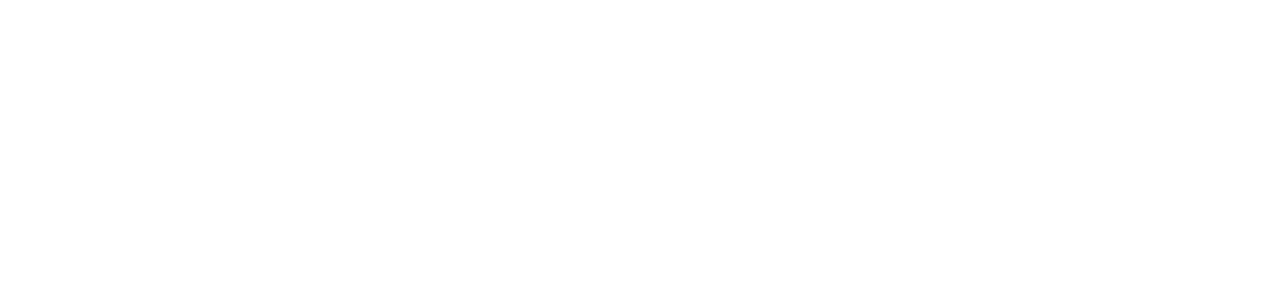
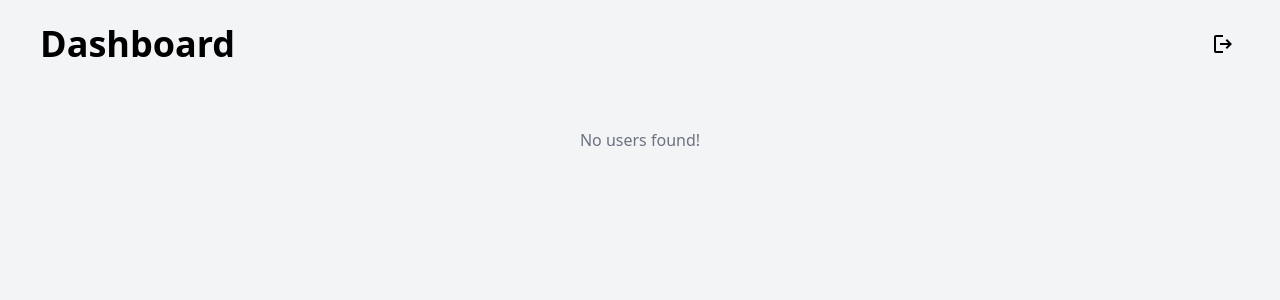
Before and after one commit to shariq-gazdar/ecommerce-app, a React (Vite) app: page /dashboard in a window 1280 px wide. Before the commit this address had no page. Shown: the top 300 px of the page. Built offline with nearby package versions, Linux system fonts and the light colour scheme; sample sign-in values are in the browser's storage.

Commit message:
admin panel add!!!!

```diff
--- a/src/App.jsx
+++ b/src/App.jsx
@@ -13,6 +13,7 @@ import Hero from "./assets/HeroBanner.png";
 import Login from "./components/Login";
 import Profile from "./components/Profile";
 import Support from "./components/Support";
+import Dashboard from "./components/Dashboard";
 
 function App() {
   const [user, setUser] = useState(false);
@@ -35,6 +36,7 @@ function App() {
       <div className="bg-gradient-to-b from-white to-white text-black">
         <Routes>
           <Route path="/signup" element={<Signup setUser={setUser} />} />
+          <Route path="/dashboard" element={<Dashboard />} />
           <Route
             path="/cart"
             element={
--- /dev/null
+++ b/src/components/Dashboard.jsx
@@ -0,0 +1,77 @@
+import React, { useEffect, useState } from "react";
+import { Link } from "react-router-dom";
+import Exit from "../assets/exit.svg";
+
+function Dashboard() {
+  const [allUsers, setAllUsers] = useState([]);
+  const [cartItems, setCartItems] = useState(() => {
+    const storedItems = localStorage.getItem("cartItems");
+    return storedItems ? JSON.parse(storedItems) : [];
+  });
+
+  // Fetch users from localStorage
+  const getLocalStorage = () => {
+    const users = JSON.parse(localStorage.getItem("users")) || [];
+    setAllUsers(users);
+    console.log("Loaded users:", users);
+  };
+
+  // Remove an item from the users list
+  const removeItem = (index) => {
+    const updatedUsers = [...allUsers];
+    updatedUsers.splice(index, 1);
+    setAllUsers(updatedUsers);
+    localStorage.setItem("users", JSON.stringify(updatedUsers));
+  };
+
+  // Fetch data when the component mounts
+  useEffect(() => {
+    getLocalStorage();
+  }, []);
+
+  return (
+    <div className="min-h-screen bg-gray-100 flex flex-col items-center py-6">
+      {/* Header */}
+      <div className="w-full flex justify-between px-10 items-center">
+        <h1 className="text-4xl font-bold">Dashboard</h1>
+        <Link to="/login">
+          <img
+            src={Exit}
+            alt="Exit"
+            className="cursor-pointer"
+            title="Logout"
+          />
+        </Link>
+      </div>
+
+      {/* Users List */}
+      <div className="flex flex-col gap-y-5 w-full max-w-2xl mt-6">
+        {allUsers.length > 0 ? (
+          allUsers.map((user, index) => (
+            <div
+              key={index}
+              className="flex items-center justify-between border rounded-lg border-gray-300 py-4 px-4"
+            >
+              <div>
+                <h2 className="text-lg font-semibold text-gray-800">
+                  {user.name}
+                </h2>
+                <p className="text-gray-600">{user.email}</p>
+              </div>
+              <button
+                className="bg-red-500 text-white py-2 px-4 rounded-lg hover:bg-red-600 transition"
+                onClick={() => removeItem(index)}
+              >
+                Remove
+              </button>
+            </div>
+          ))
+        ) : (
+          <h2 className="text-center text-gray-500 py-10">No users found!</h2>
+        )}
+      </div>
+    </div>
+  );
+}
+
+export default Dashboard;
--- a/src/components/Login.jsx
+++ b/src/components/Login.jsx
@@ -4,7 +4,8 @@ import { Link, useNavigate } from "react-router-dom";
 function Login(props) {
   const [loginMatch, setLoginMatch] = useState(false);
   const navigate = useNavigate(); // Using useNavigate hook
-
+  const adminEmail = "admin@gmail.com";
+  const adminPass = "admin";
   const handleSubmit = (e) => {
     e.preventDefault();
 
@@ -27,6 +28,8 @@ function Login(props) {
         sessionStorage.setItem("currentUser", inpEmail);
         let currentUser = sessionStorage.getItem("currentUser");
         props.setCurrentUser(currentUser);
+      } else if (adminEmail === inpEmail && adminPass == inpPass) {
+        navigate("/dashboard");
       }
     });
 
```
Also changed, not shown: src/assets/exit.svg (added).
